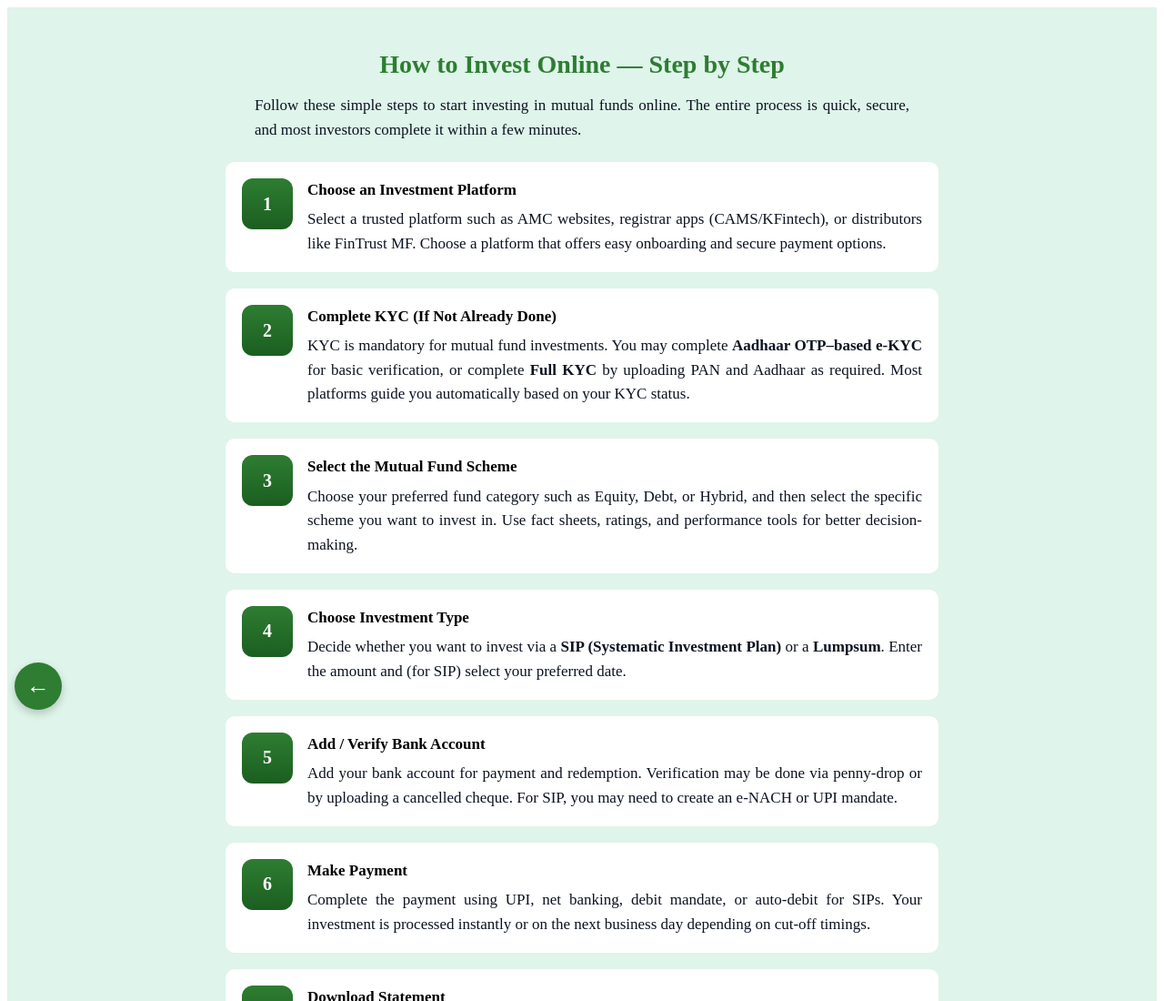
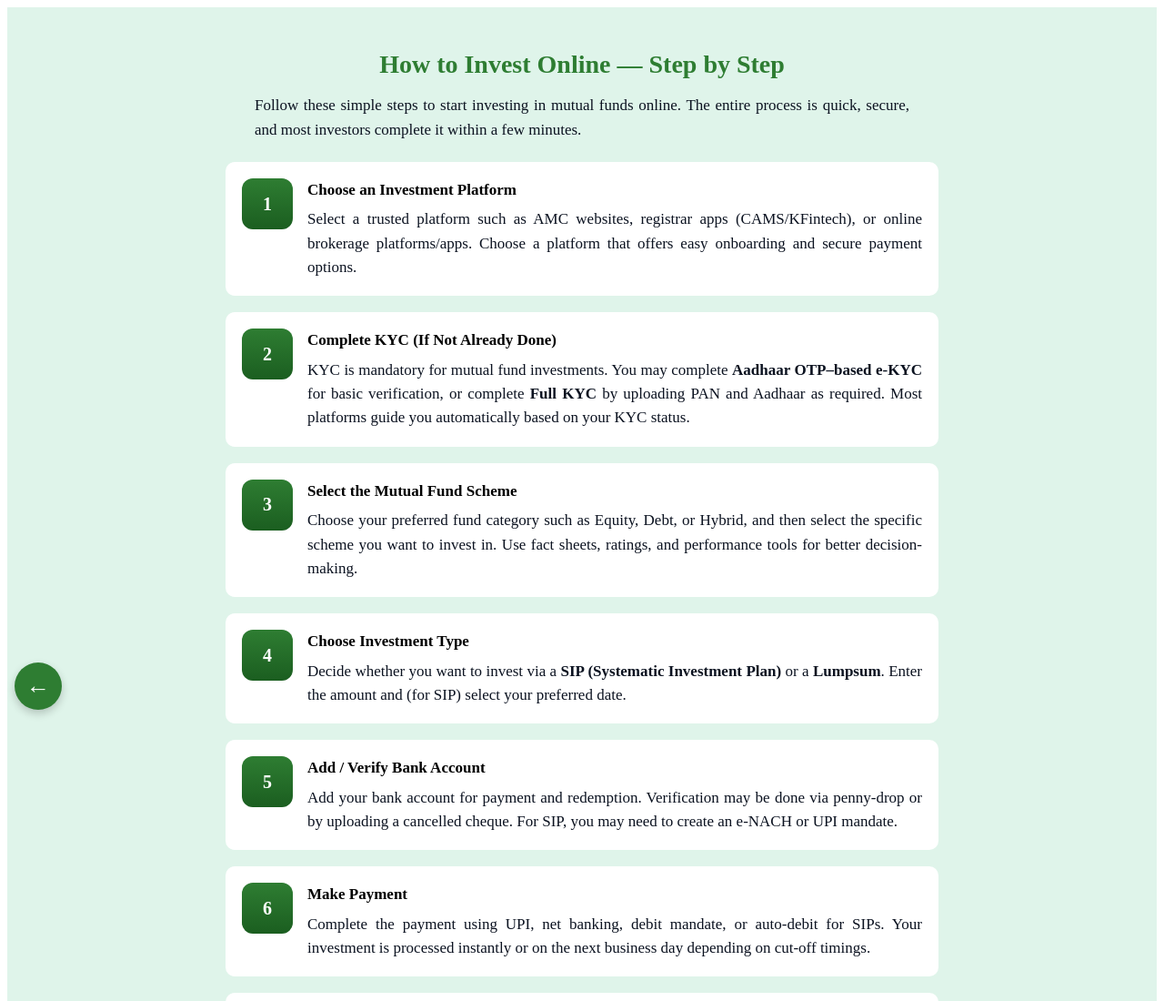
Before and after one commit to rethna1/fintrust70, a plain HTML site: page index.html in a window 1280 px wide. Shown: the top 1100 px of the page at 91% size. Drawn offline with Linux system fonts and the light colour scheme.

Commit message:
Update index.html

```diff
--- a/index.html
+++ b/index.html
@@ -99,7 +99,7 @@
           <div style="font-weight:700; margin-bottom:6px;">Choose an Investment Platform</div>
           <div style="color:#0b1220;">
             Select a trusted platform such as AMC websites, registrar apps (CAMS/KFintech),
-            or distributors like FinTrust MF. Choose a platform that offers easy onboarding
+            or online brokerage platforms/apps. Choose a platform that offers easy onboarding
             and secure payment options.
           </div>
         </div>
@@ -205,4 +205,5 @@
 </section>
 
 </body>
+
 </html>
```
